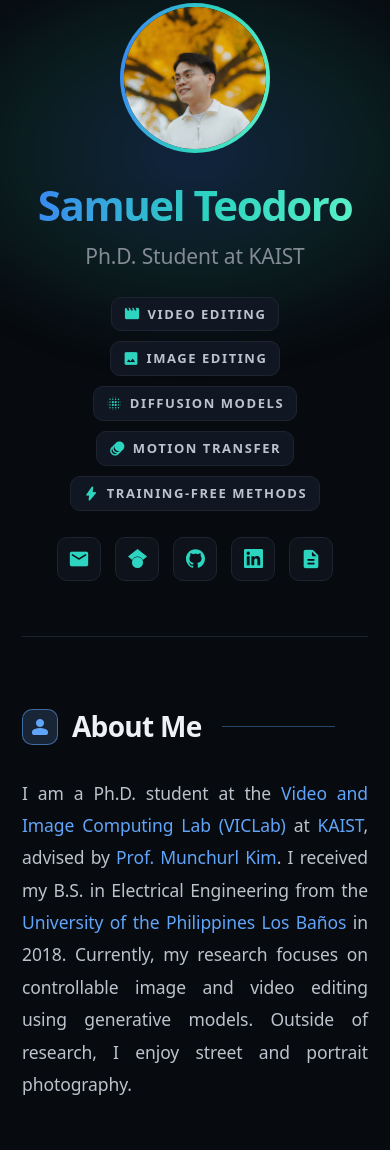
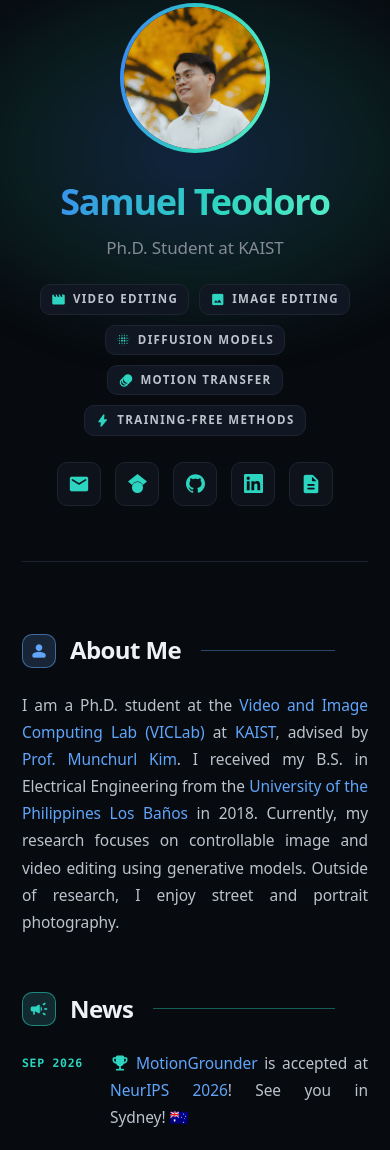
Before and after one commit to sateodoro/sateodoro.github.io, a plain HTML site: page index.html in a window 390 px wide. Shown: the part 61-1211 px from the top of the page. Drawn offline with nearby package versions, Linux system fonts and the light colour scheme; a web font is replaced by a local one.

Commit message:
mobile: smaller text, news date inline

```diff
--- a/styles.css
+++ b/styles.css
@@ -790,3 +790,22 @@ a { color: var(--au-blue); }
   color: var(--text); padding: 6px 12px; border-radius: var(--r-sm); background: var(--faint); border: 1px solid var(--rule);
 }
 .keywords .ms { font-size: 17px; color: var(--au-teal); }
+
+/* phones (Sam, 2026-11-28): smaller text; News keeps date and text on the same line */
+@media (max-width: 640px) {
+  body, .item { font-size: 15.5px; line-height: 1.75; }
+  .masthead h1 { font-size: 36px; }
+  .masthead .sub { font-size: 17px; }
+  :root { --label: 11.5px; }
+  .keywords li { padding: 5px 10px; }
+  .keywords .ms { font-size: 15px; }
+  h2 { font-size: 24px; margin-bottom: 24px; }
+  .h-ic { width: 34px; height: 34px; }
+  .h-ic .ms { font-size: 20px; }
+  section { margin-bottom: 56px; }
+  .entry-body .place { font-size: 14.5px; }
+  .pub-title { font-size: 17px; }
+  .pub-authors { font-size: 13.5px; }
+  .entries-news .entry { grid-template-columns: 76px minmax(0, 1fr); gap: 12px; }
+  .entries-news .date-label { white-space: nowrap; }
+}
```
